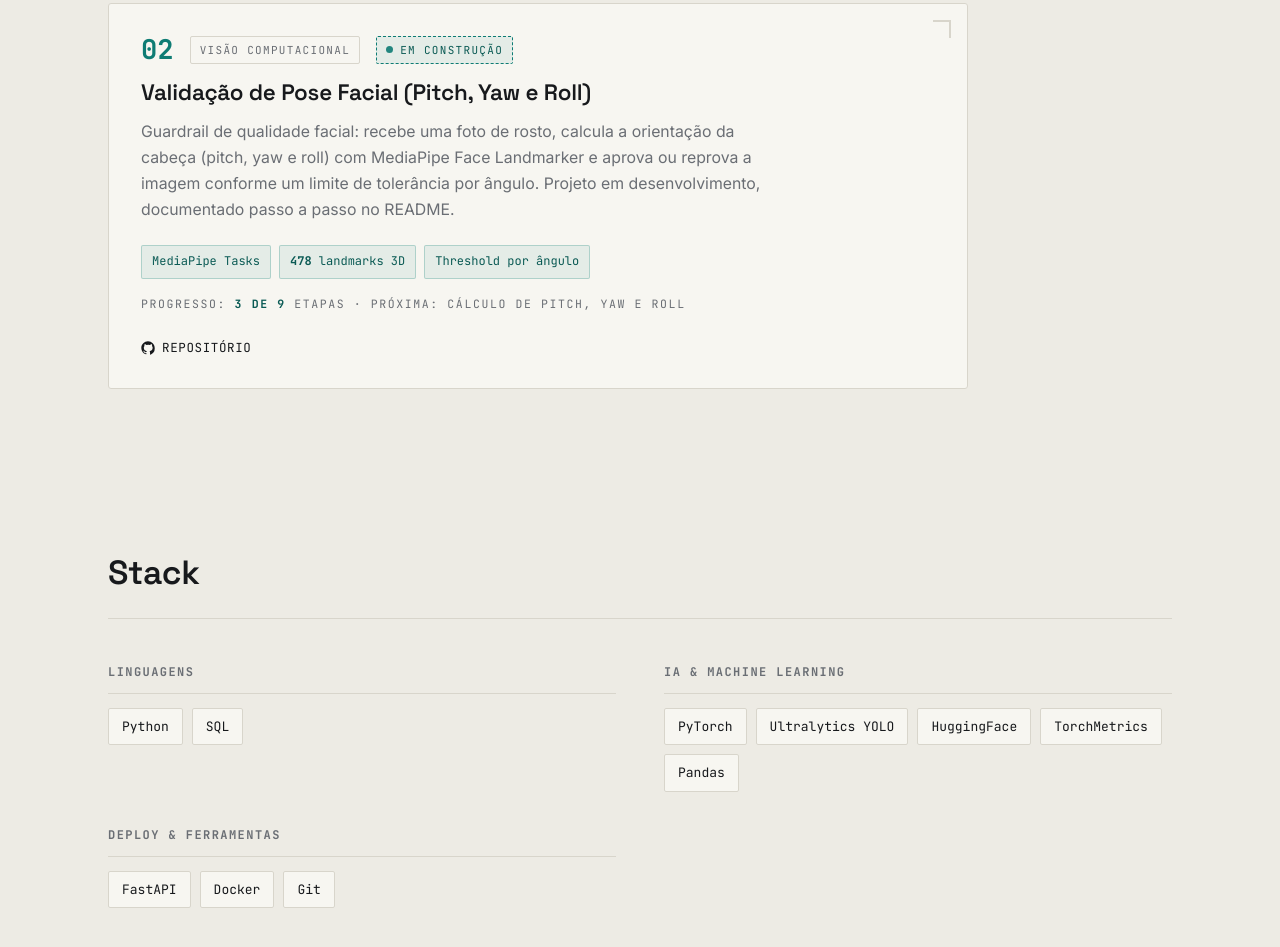
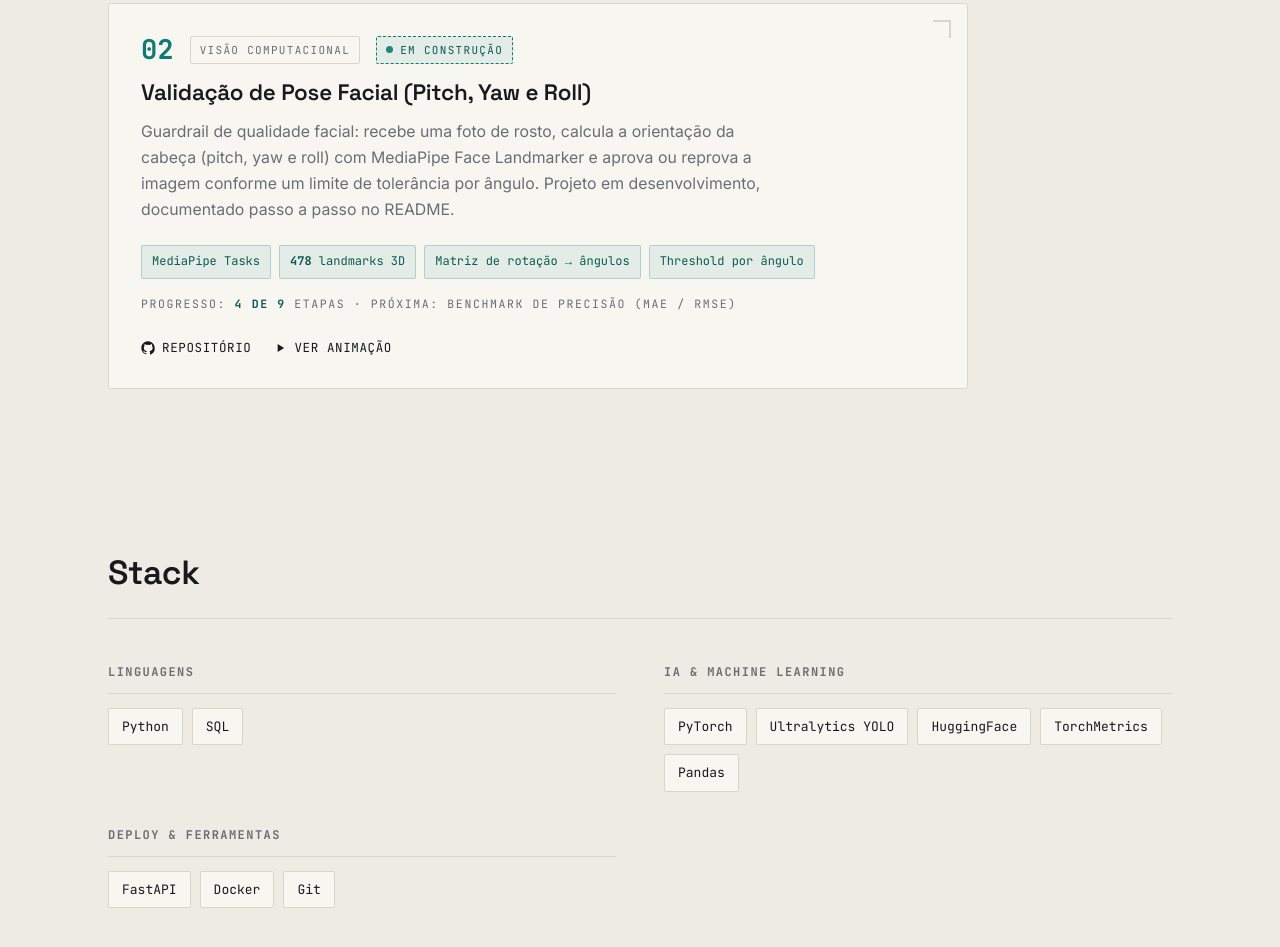
Before and after one commit to Rodrigo-RRC/rodrigo-rrc.github.io, a plain HTML site: page docs/index.html in a window 1280 px wide. Shown: the part 1199-2146 px from the top of the page. Drawn offline with Linux system fonts and the light colour scheme.

Commit message:
feat: card 02 com progresso 4 de 9, etiqueta da matriz de rotação e link para a animação
Co-Authored-By: Claude Opus 5.5 <noreply@anthropic.com>

```diff
--- a/docs/index.html
+++ b/docs/index.html
@@ -342,13 +342,18 @@ footer{border-top:1px solid var(--hairline);padding:34px 0;}
         <div class="metrics">
           <span class="metric">MediaPipe Tasks</span>
           <span class="metric"><b>478</b> landmarks 3D</span>
+          <span class="metric">Matriz de rotação → ângulos</span>
           <span class="metric">Threshold por ângulo</span>
         </div>
-        <p class="card-progress mono">Progresso: <b>3 de 9</b> etapas · próxima: cálculo de pitch, yaw e roll</p>
+        <p class="card-progress mono">Progresso: <b>4 de 9</b> etapas · próxima: benchmark de precisão (MAE / RMSE)</p>
         <div class="card-links">
           <a href="https://github.com/Rodrigo-RRC/images_positions" target="_blank" rel="noopener">
             <svg viewBox="0 0 24 24" fill="currentColor"><path d="M12 .5C5.7.5.5 5.7.5 12c0 5.1 3.3 9.4 7.9 10.9.6.1.8-.2.8-.5v-1.7c-3.2.7-3.9-1.5-3.9-1.5-.5-1.3-1.3-1.7-1.3-1.7-1.1-.7.1-.7.1-.7 1.2.1 1.8 1.2 1.8 1.2 1 1.8 2.8 1.3 3.5 1 .1-.8.4-1.3.7-1.6-2.6-.3-5.3-1.3-5.3-5.7 0-1.3.5-2.3 1.2-3.1-.1-.3-.5-1.5.1-3.1 0 0 1-.3 3.3 1.2a11.5 11.5 0 0 1 6 0c2.3-1.5 3.3-1.2 3.3-1.2.6 1.6.2 2.8.1 3.1.8.8 1.2 1.8 1.2 3.1 0 4.4-2.7 5.4-5.3 5.7.4.4.8 1.1.8 2.2v3.3c0 .3.2.6.8.5A11.5 11.5 0 0 0 23.5 12C23.5 5.7 18.3.5 12 .5z"/></svg>
             Repositório
+          </a>
+          <a href="https://claude.ai/artifact/RApU88BF746By99rL7knf4" target="_blank" rel="noopener">
+            <svg viewBox="0 0 24 24" fill="currentColor"><path d="M8 5v14l11-7z"/></svg>
+            Ver animação
           </a>
         </div>
       </article>
```
